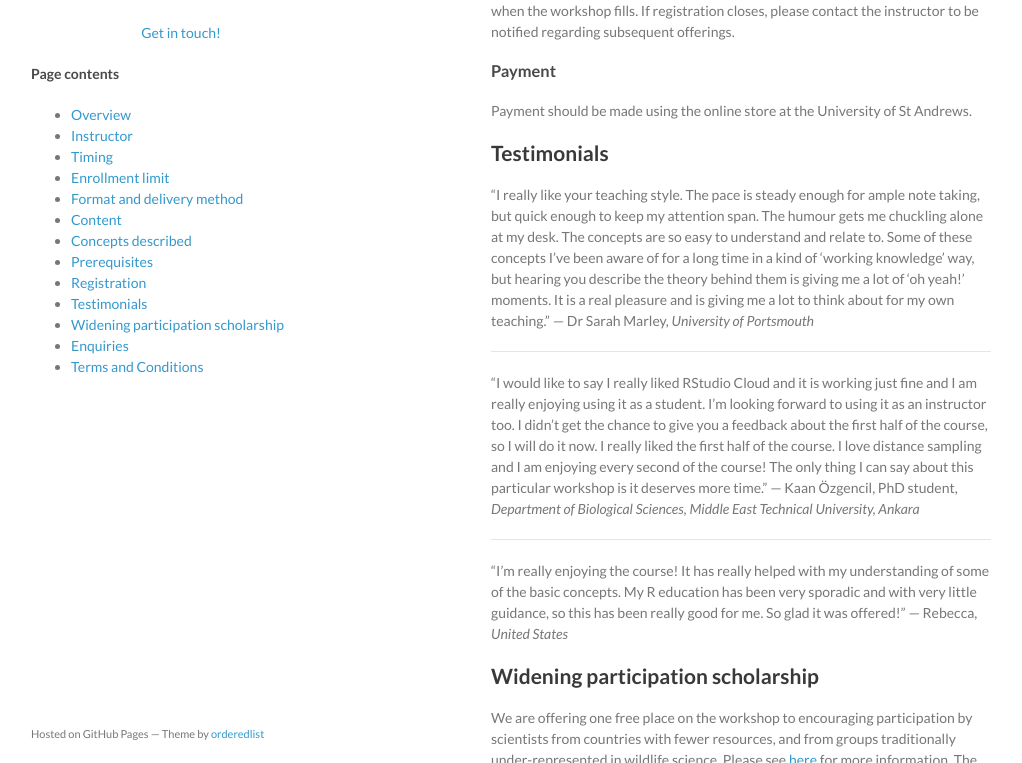
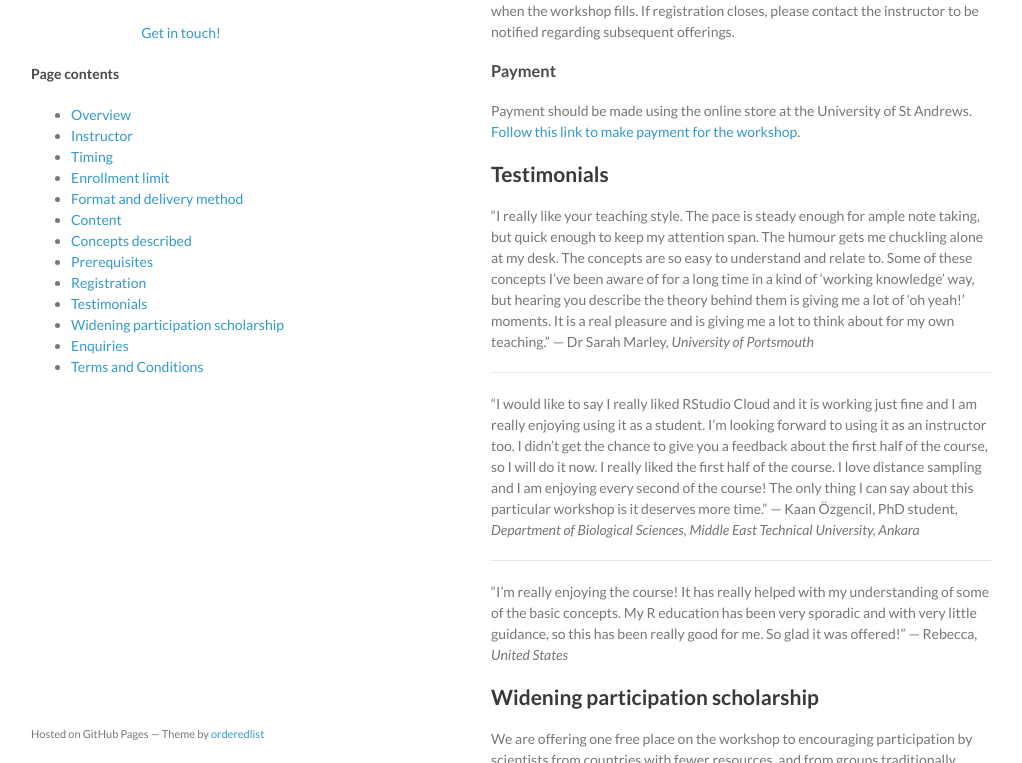
Before and after one commit to distanceworkshops/distanceworkshops.github.io, a Jekyll site: the page built from intro-jan-2022.md, in a window 1280 px wide and 900 px high, scrolled down 1744 px, cut to the strip 137-900 px from the top of the window. Shown: the whole strip, without its empty margins (129-1151 px from the left). Built offline with Jekyll 4.4.1, drawn with Linux system fonts in a browser that asks for light colours.

Commit message:
link to online shop for Jan22 intro workshop now live

```diff
--- a/intro-jan-2022.md
+++ b/intro-jan-2022.md
@@ -62,7 +62,7 @@
 The registration fee is 215 GBP. All participants are asked to abide by our [workshop code of conduct](code-of-conduct). The registration deadline is **06 December 2021** or when the workshop fills.  If registration closes, please contact the instructor to be notified regarding subsequent offerings.
 
 ### Payment
-Payment should be made using the online store at the University of St Andrews. <!-- [Follow this link to make payment for the workshop](https://onlineshop.st-andrews.ac.uk/conferences-and-events/events/creem/online-live-workshop-introductory-distance-sampling-20th-september-1st-october-2021). -->
+Payment should be made using the online store at the University of St Andrews. [Follow this link to make payment for the workshop](https://onlineshop.st-andrews.ac.uk/conferences-and-events/events/creem/online-live-workshop-introductory-distance-sampling10th-21st-january-2022).
 
 ## Testimonials
 “I really like your teaching style. The pace is steady enough for ample note taking, but quick enough to keep my attention span. The humour gets me chuckling alone at my desk. The concepts are so easy to understand and relate to. Some of these concepts I’ve been aware of for a long time in a kind of ‘working knowledge’ way, but hearing you describe the theory behind them is giving me a lot of ‘oh yeah!’ moments. It is a real pleasure and is giving me a lot to think about for my own teaching.”  — Dr Sarah Marley, <em>University of Portsmouth</em>
```
